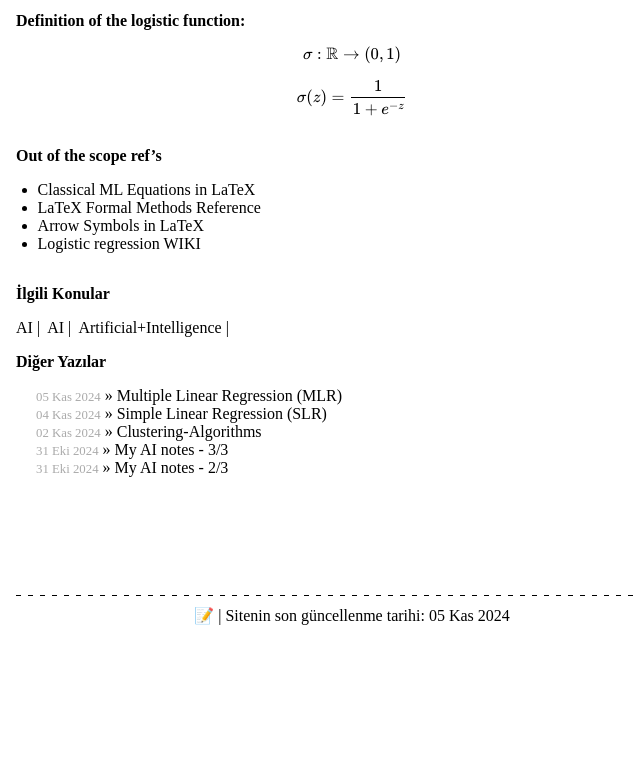
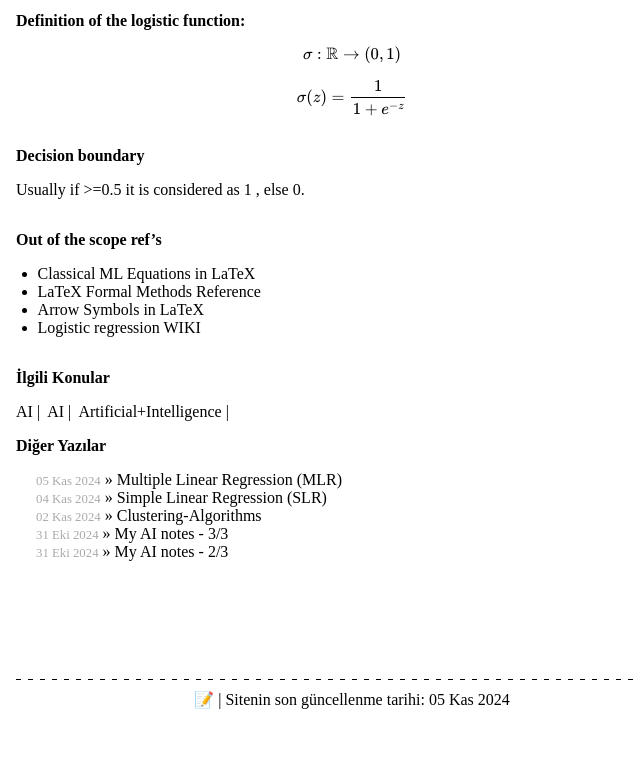
Before and after one commit to ozhanatali/ozhanatali.github.io, a Jekyll site: the page built from _posts/2024-11-05-Logistic-Regression.md, in a window 1280 px wide. Shown: the part 669-1446 px from the top of the page, without its empty margins (0-640 px from the left). Built offline with Jekyll 4.4.1, drawn with Linux system fonts in a browser that asks for light colours; formulas are drawn with MathJax 3; before the commit the page ends 1362 px from its top, so only the background shows below that.

Commit message:
Update 2024-11-05-Logistic-Regression.md

```diff
--- a/_posts/2024-11-05-Logistic-Regression.md
+++ b/_posts/2024-11-05-Logistic-Regression.md
@@ -19,6 +19,9 @@ $$ \sigma : \mathbb{R} \rightarrow (0,1) $$
 
 $$ \sigma(z) = \frac{1} {1 + e^{-z}} $$
 
+# Decision boundary
+
+Usually if >=0.5 it is considered as 1 , else 0.
 
 # Out of the scope ref's
 - [Classical ML Equations in LaTeX](https://blmoistawinde.github.io/ml_equations_latex/)
```
